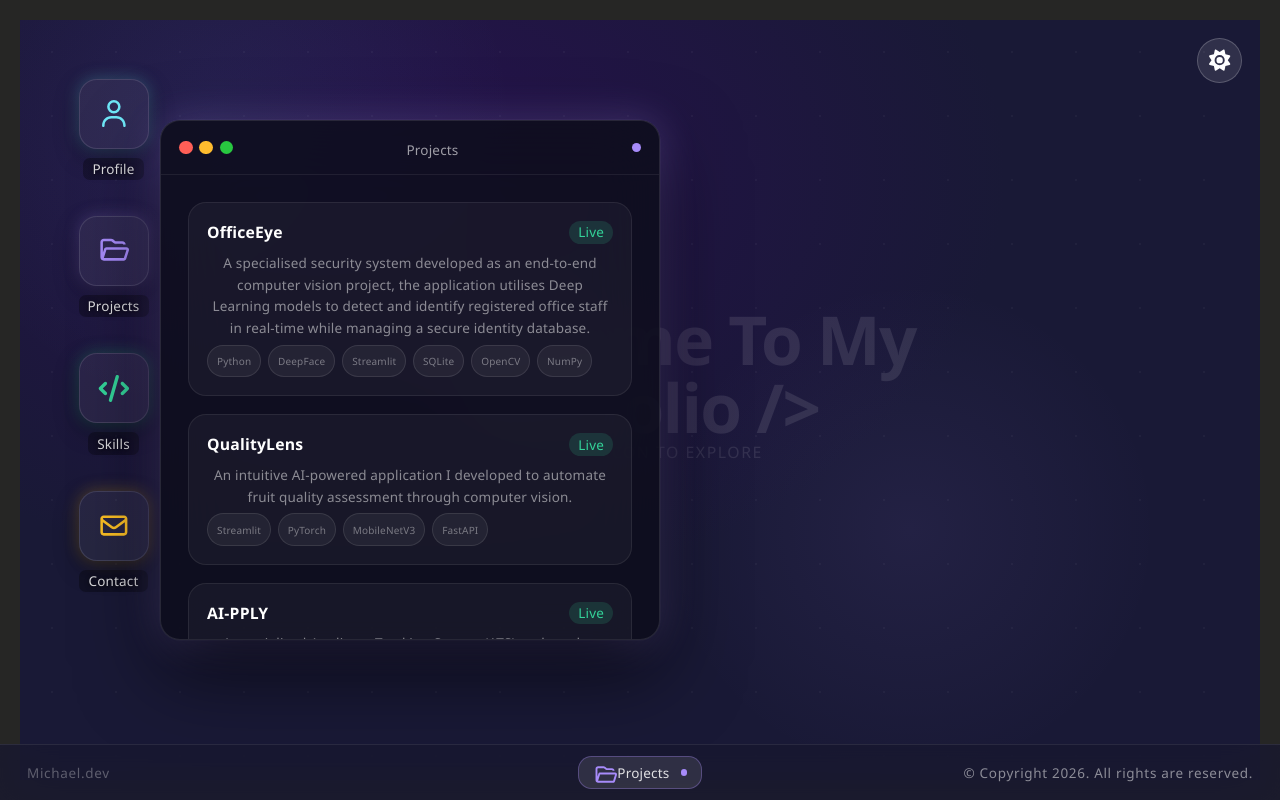
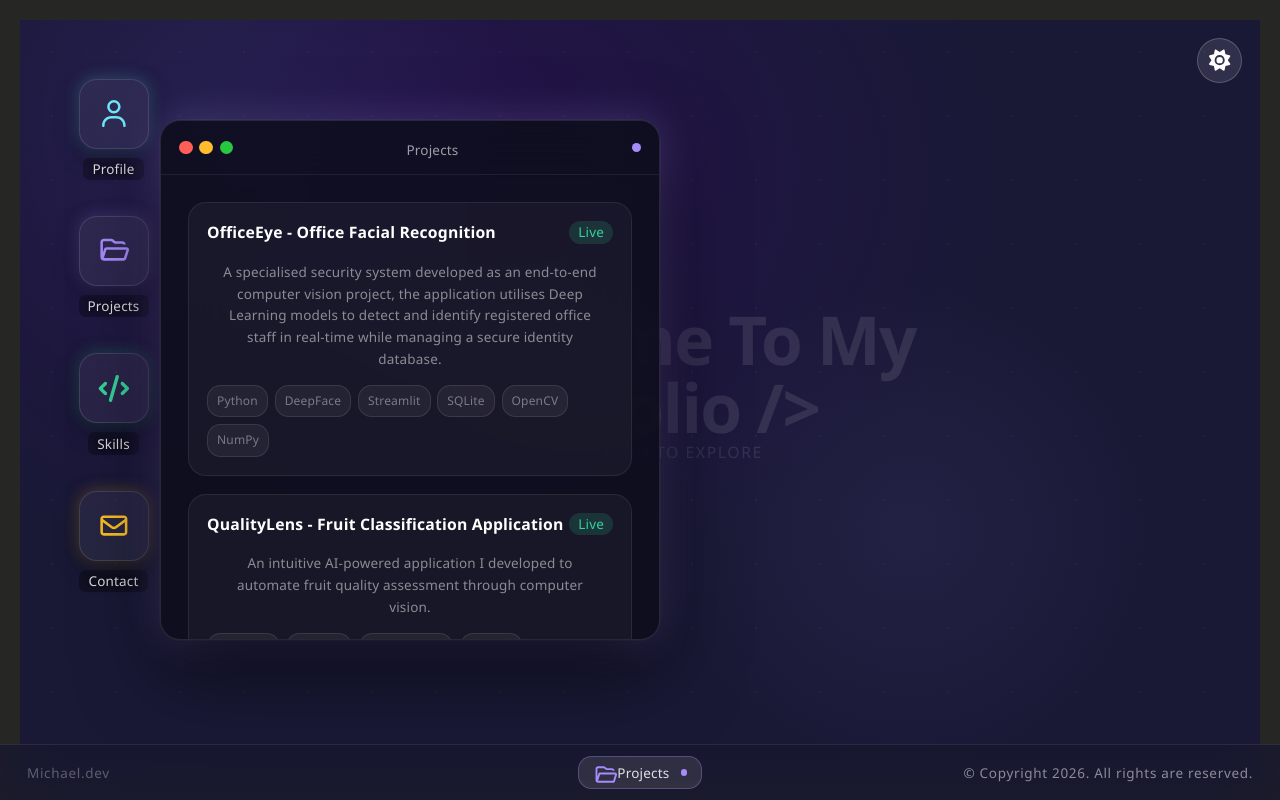
Before and after one commit to Mickman7/Online-Portfolio-v2, a React (Vite) app: page / in a window 1280 px wide. Both pictures are taken after a click on the button "Projects". Built offline with nearby package versions, Linux system fonts and the light colour scheme.

Commit message:
updating project titles and descriptions

```diff
--- a/src/data/Portfolio-data.jsx
+++ b/src/data/Portfolio-data.jsx
@@ -21,37 +21,37 @@ export const PROFILE = {
 
   export const PROJECTS = [
     {
-        name: "OfficeEye",
+        name: "OfficeEye - Office Facial Recognition",
         tech: ["Python", "DeepFace", "Streamlit", "SQLite", "OpenCV", "NumPy"],
         desc: "A specialised security system developed as an end-to-end computer vision project, the application utilises Deep Learning models to detect and identify registered office staff in real-time while managing a secure identity database. ",
         link: "https://github.com/Mickman7/OfficeEye",
         status: "Live",
-      },
+    },
     {
-      name: "QualityLens",
+      name: "QualityLens - Fruit Classification Application",
       tech: ["Streamlit", "PyTorch", "MobileNetV3", "FastAPI"],
       desc: "An intuitive AI-powered application I developed to automate fruit quality assessment through computer vision. ",
       link: "https://github.com/Mickman7/QualityLens",
       status: "Live",
     },
     {
-      name: "AI-PPLY",
+      name: "AI-PPLY - Applicant Tracking Systems",
       tech: ["React.js", "FastAPI", "Tailwind", "OpenAI"],
       desc: "A specialised Applicant Tracking System (ATS) tool used to evaluate resume compatibility against job descriptions.",
       link: "https://github.com/Mickman7/AI-PPLY",
       status: "Live",
     },
     {
-      name: "Healify",
+      name: "Healify - eGFR Calculator",
       tech: ["React Native", "Firebase", "Firestore", "FirebaseAuth"],
       desc: "Healify is a eGFR calculator application for patients with kidney disease.",
       link: "https://github.com/Mickman7/Healify",
       status: "Mobile App",
     },
     {
-      name: "OptiCare",
+      name: "OptiCare - Hospital Scheduling System",
       tech: ["React Native", "Firebase", "Firestore", "FirebaseAuth"],
-      desc: "A cross-platform mobile application using React Native to streamline hospital workflows, including appointment booking and treatment scheduling.",
+      desc: "A cross-platform mobile application using React Native to streamline hospital workflows, including appointment booking, instant messages and treatment scheduling.",
       link: "https://github.com/Mickman7/OptiCare",
       status: "Mobile App",
     },
--- a/src/windows/ProjectContent.jsx
+++ b/src/windows/ProjectContent.jsx
@@ -35,12 +35,12 @@ const ProjectContent = () => {
               {p.status}
             </span>
           </div>
-          <p className="text-white/50 text-xs leading-relaxed">{p.desc}</p>
+          <p className="p-2 text-white/50 text-xs leading-relaxed">{p.desc}</p>
           <div className="flex flex-wrap gap-1.5 pt-1">
             {p.tech.map((t) => (
               <span
                 key={t}
-                className="text-[10px] px-2 py-0.5 rounded-full bg-white/5 text-white/40 border border-white/10"
+                className="text-[12px] px-2 py-0.5 rounded-xl bg-white/5 text-white/40 border border-white/10"
               >
                 {t}
               </span>
```
